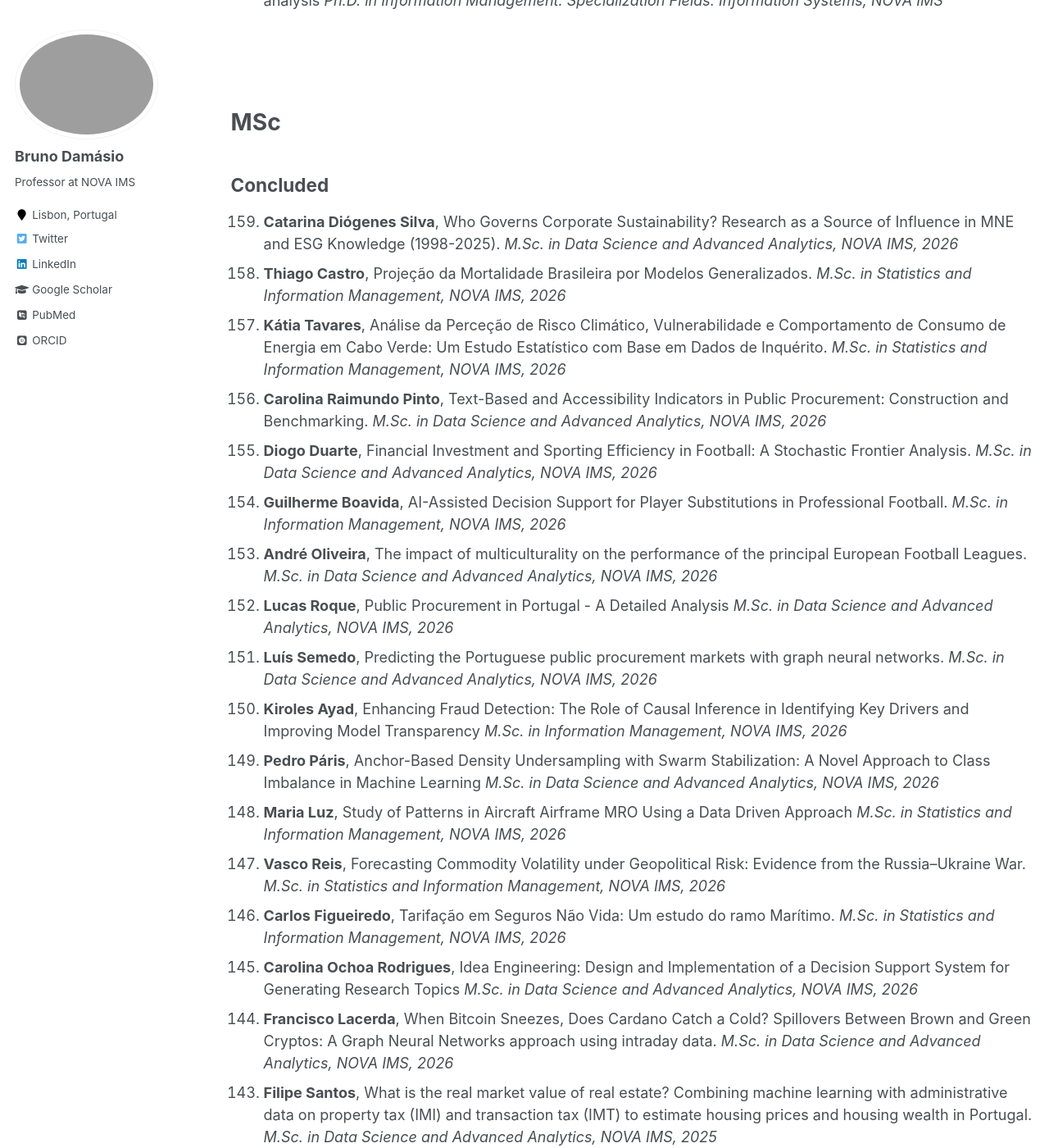
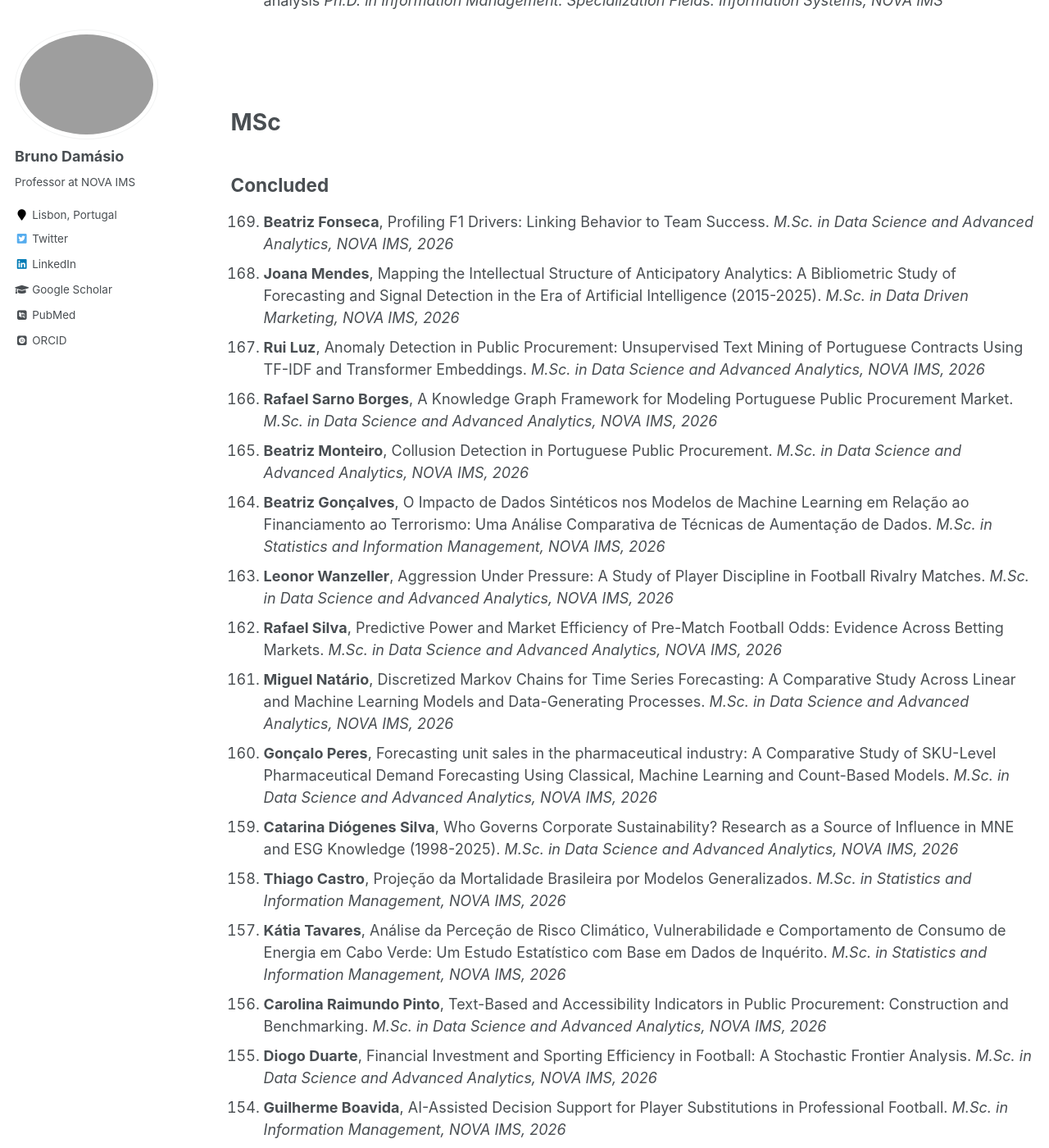
Before and after one commit to damasiob/damasiob.github.io, a Jekyll site: the page built from _pages/orietation.md, in a window 1280 px wide and 1400 px high, scrolled down 441 px. Shown: the whole window at 82% size. Built offline with Jekyll 4.4.1, drawn with Linux system fonts in a browser that asks for light colours; some web fonts are replaced.

Commit message:
Add ten MSc defences from 28-30 Oct 2026 to concluded supervisions
Co-Authored-By: Claude Opus 5.5 <noreply@anthropic.com>
Claude-Session: https://claude.ai/code/session_01XhzgvJRtXp81w7irfNf5TZ

```diff
--- a/_pages/orietation.md
+++ b/_pages/orietation.md
@@ -74,6 +74,26 @@ Concluded
 ---
 
 <ol reversed>
+<li><b>Beatriz Fonseca</b>, Profiling F1 Drivers: Linking Behavior to Team Success. <i>M.Sc. in Data Science and Advanced Analytics, NOVA IMS, 2026 </i></li>
+
+<li><b>Joana Mendes</b>, Mapping the Intellectual Structure of Anticipatory Analytics: A Bibliometric Study of Forecasting and Signal Detection in the Era of Artificial Intelligence (2015-2025). <i>M.Sc. in Data Driven Marketing, NOVA IMS, 2026 </i></li>
+
+<li><b>Rui Luz</b>, Anomaly Detection in Public Procurement: Unsupervised Text Mining of Portuguese Contracts Using TF-IDF and Transformer Embeddings. <i>M.Sc. in Data Science and Advanced Analytics, NOVA IMS, 2026 </i></li>
+
+<li><b>Rafael Sarno Borges</b>, A Knowledge Graph Framework for Modeling Portuguese Public Procurement Market. <i>M.Sc. in Data Science and Advanced Analytics, NOVA IMS, 2026 </i></li>
+
+<li><b>Beatriz Monteiro</b>, Collusion Detection in Portuguese Public Procurement. <i>M.Sc. in Data Science and Advanced Analytics, NOVA IMS, 2026 </i></li>
+
+<li><b>Beatriz Gonçalves</b>, O Impacto de Dados Sintéticos nos Modelos de Machine Learning em Relação ao Financiamento ao Terrorismo: Uma Análise Comparativa de Técnicas de Aumentação de Dados. <i>M.Sc. in Statistics and Information Management, NOVA IMS, 2026 </i></li>
+
+<li><b>Leonor Wanzeller</b>, Aggression Under Pressure: A Study of Player Discipline in Football Rivalry Matches. <i>M.Sc. in Data Science and Advanced Analytics, NOVA IMS, 2026 </i></li>
+
+<li><b>Rafael Silva</b>, Predictive Power and Market Efficiency of Pre-Match Football Odds: Evidence Across Betting Markets. <i>M.Sc. in Data Science and Advanced Analytics, NOVA IMS, 2026 </i></li>
+
+<li><b>Miguel Natário</b>, Discretized Markov Chains for Time Series Forecasting: A Comparative Study Across Linear and Machine Learning Models and Data-Generating Processes. <i>M.Sc. in Data Science and Advanced Analytics, NOVA IMS, 2026 </i></li>
+
+<li><b>Gonçalo Peres</b>, Forecasting unit sales in the pharmaceutical industry: A Comparative Study of SKU-Level Pharmaceutical Demand Forecasting Using Classical, Machine Learning and Count-Based Models. <i>M.Sc. in Data Science and Advanced Analytics, NOVA IMS, 2026 </i></li>
+
 <li><b>Catarina Diógenes Silva</b>, Who Governs Corporate Sustainability? Research as a Source of Influence in MNE and ESG Knowledge (1998-2025). <i>M.Sc. in Data Science and Advanced Analytics, NOVA IMS, 2026 </i></li>
 
 <li><b>Thiago Castro</b>, Projeção da Mortalidade Brasileira por Modelos Generalizados. <i>M.Sc. in Statistics and Information Management, NOVA IMS, 2026 </i></li>
```
